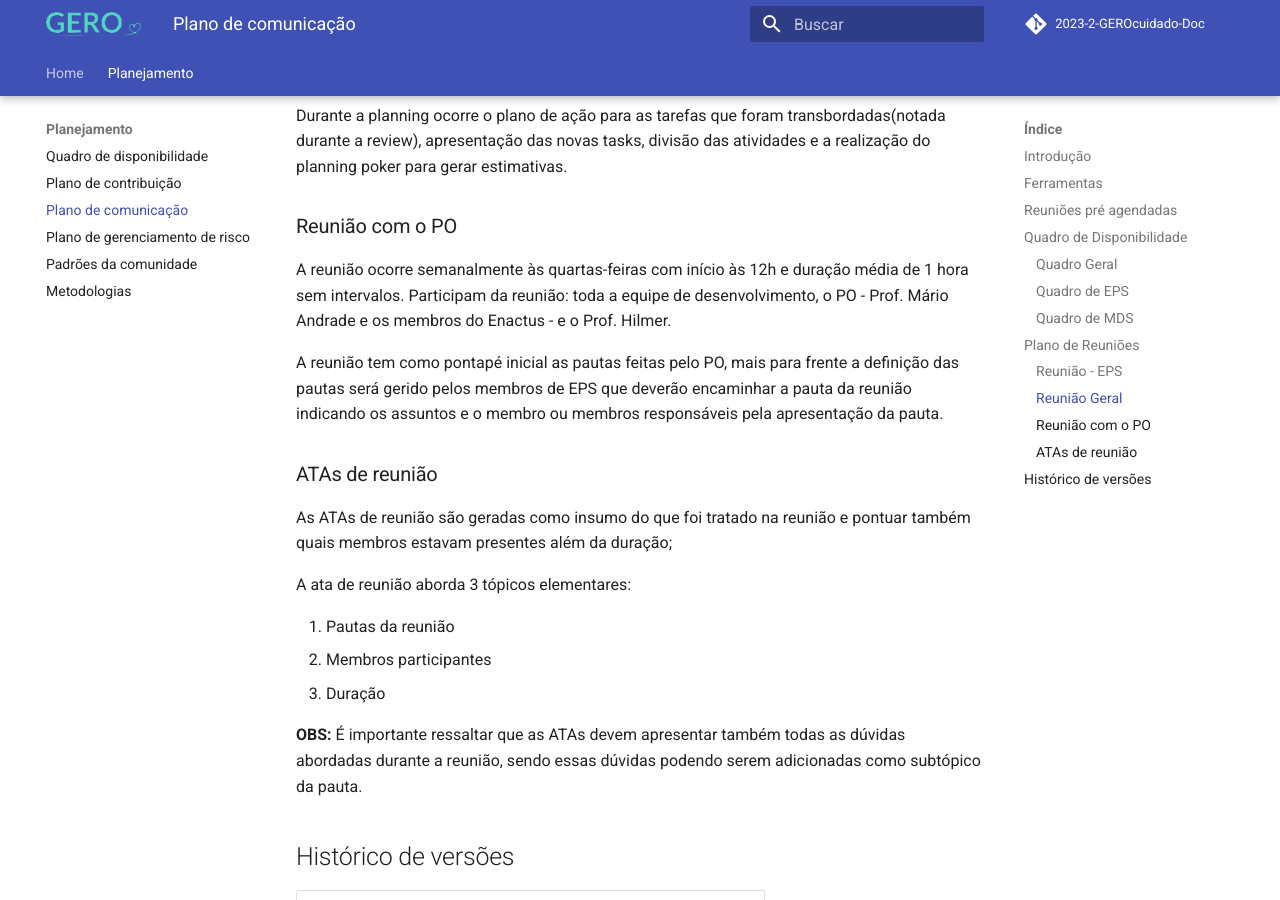
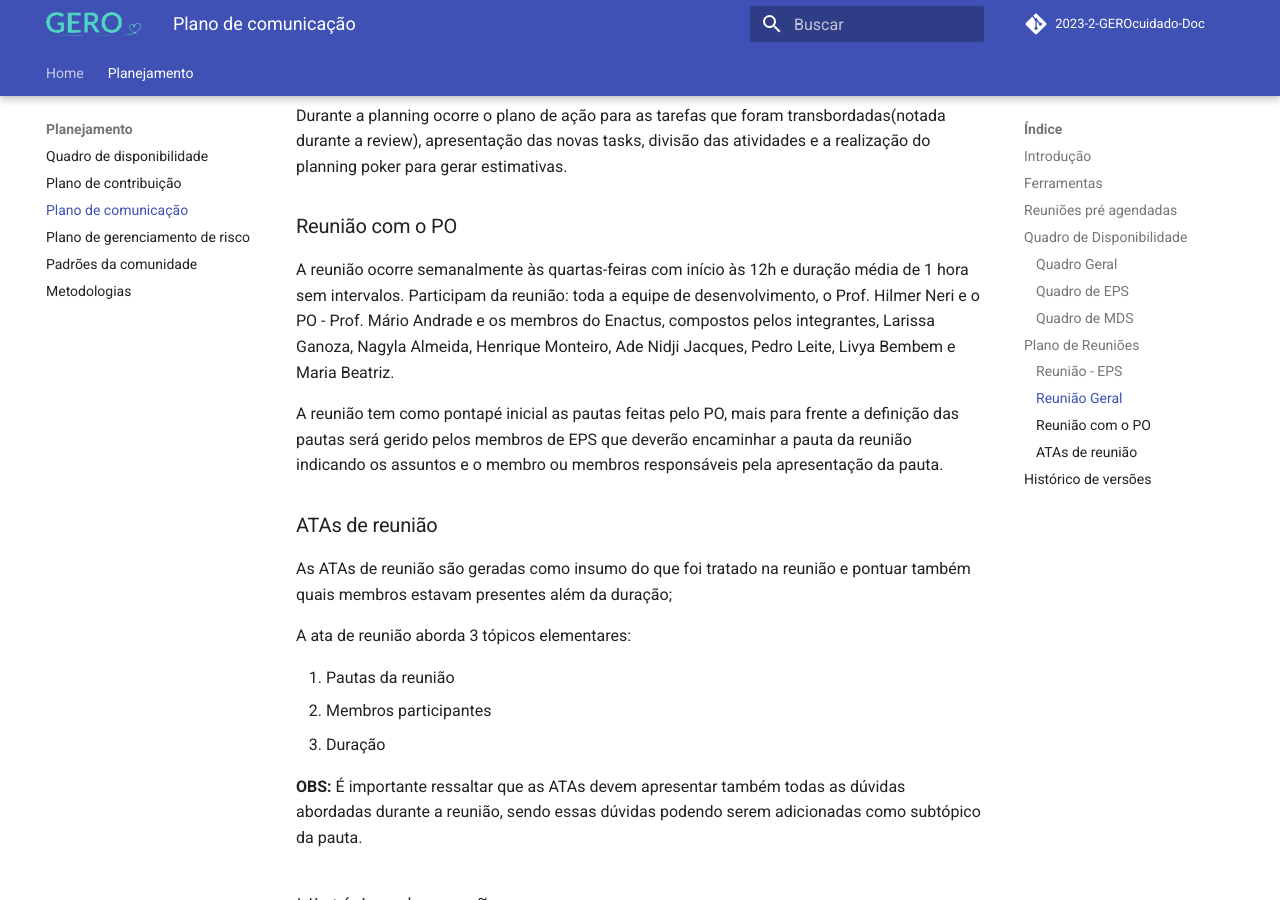
Before and after one commit to fga-eps-mds/2023-2-GEROcuidado-Doc, an MkDocs documentation site: the page built from docs/planejamento/plano_de_comunicacao.md, in a window 1280 px wide and 900 px high, scrolled down 3457 px. Built offline with MkDocs 1.6.1 and Material for MkDocs 9.7.7, drawn with Linux system fonts in a browser that asks for light colours; comment, search, counter and statistics services are not loaded; some of the changed text lies outside the part shown.

Commit message:
Atualiza documentos

```diff
--- a/docs/planejamento/plano_de_comunicacao.md
+++ b/docs/planejamento/plano_de_comunicacao.md
@@ -61,7 +61,7 @@ Durante a planning ocorre o plano de ação para as tarefas que foram transborda
 
 ### Reunião com o PO
 
-A reunião ocorre semanalmente às quartas-feiras com início às 12h e duração média de 1 hora sem intervalos. Participam da reunião: toda a equipe de desenvolvimento, o PO - Prof. Mário Andrade e os membros do Enactus - e o Prof. Hilmer.
+A reunião ocorre semanalmente às quartas-feiras com início às 12h e duração média de 1 hora sem intervalos. Participam da reunião: toda a equipe de desenvolvimento, o Prof. Hilmer Neri e o PO - Prof. Mário Andrade e os membros do Enactus, compostos pelos integrantes, Larissa Ganoza, Nagyla Almeida, Henrique Monteiro, Ade Nidji Jacques, Pedro Leite, Livya Bembem e Maria Beatriz.
 
 A reunião tem como pontapé inicial as pautas feitas pelo PO, mais para frente a definição das pautas será gerido pelos membros de EPS que deverão encaminhar a pauta da reunião indicando os assuntos e o membro ou membros responsáveis pela apresentação da pauta.
 
```
Also changed, not shown: other parts of docs/planejamento/plano_de_comunicacao.md (+1 -1 lines), docs/planejamento/plano_de_contribuicao.md (+1 -1 lines).
